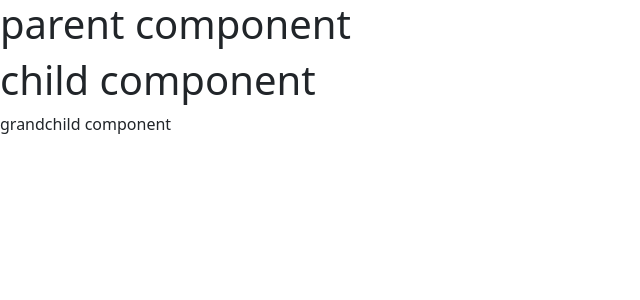
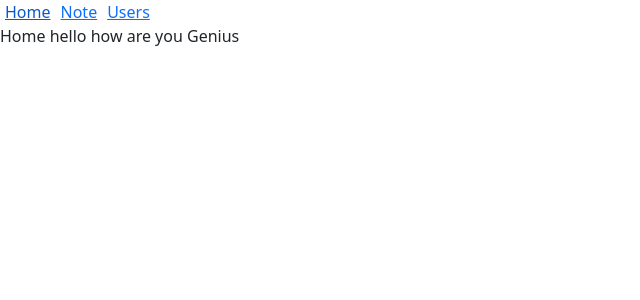
Before and after one commit to Manojkumarfsd/React-Testforbranch, a React (Vite) app: page / in a window 1280 px wide. Shown: the top 300 px of the page, without its empty margins (0-640 px from the left). Built offline with nearby package versions, Linux system fonts and the light colour scheme.

Commit message:
Home,About,user Traditional method

```diff
--- a/src/App.css
+++ b/src/App.css
@@ -4,6 +4,7 @@
     color: aqua;
 
 }
-.red{
+.paragraph{
     color:red;
+    background-color: bisque;
 }
--- a/src/App.jsx
+++ b/src/App.jsx
@@ -1,38 +1,44 @@
-import React from 'react'
+import React, { useState } from 'react'
+import Home from './components/Home'
+import Note from './components/Note'
+import Users from'./components/Users'
+
+function App() {
+    const[page,setpage]=useState('home')
+    let toPage= (page)=>(event)=>{
+        event.preventDefault();
+        setpage(page);
+    };
+
+    const style={padding:5}
+
+    const content =()=>{
+    if(page==='home'){
+        return<Home/>
+    } else if
+       (page==='note') {
+        return <Note/>
+       } else {
+        page ==='users'
+        return <Users/>
+       }
+    };
 
 
-function Grandchild({parentdata}) {
+  return (
 
-  console.log(`grand child:${parentdata}`)
-  return (
+
     <div>
-      grandchild component
+        <a href=''onClick={toPage('home')} style={style}>Home</a>
+        <a href=''onClick={toPage('note')} style={style} >Note</a>
+        <a href=''onClick={toPage('users')}style={style}>Users</a>
+        <div>
+
+        </div>
+        {content()}
     </div>
   )
 }
 
-function Childcomponent({parentdata}){
-  console.log(`child data: ${parentdata}`)
 
-  return(
-    <div>
-          <h1>child component</h1>
-          <Grandchild  parentdata={parentdata}/>
-
-    </div>
-  )
-
-}
-
-function App() {
-  const parentdata="data from the parent"
-  console.log(parentdata)
-  return (
-    <div>
-      <h1>parent component</h1>
-      <Childcomponent parentdata={parentdata}/>
-    </div>
-  )
-}
-
-export default App
+export default App;
--- /dev/null
+++ b/src/components/Home.jsx
@@ -0,0 +1,11 @@
+import React from 'react'
+
+function Home() {
+  return (
+    <div>Home
+        hello how are you Genius
+    </div>
+  )
+}
+
+export default Home
--- a/src/components/Note.jsx
+++ b/src/components/Note.jsx
@@ -1,10 +1,9 @@
-function Note({note}){
+import React from 'react'
+function Note(){
 
 
 return(
-   <li>
-    {note.content }{note.important && "      star "}
-   </li>
+   <div>Note components</div>
 )
 }
 export default Note;
--- /dev/null
+++ b/src/components/Users.jsx
@@ -0,0 +1,9 @@
+import React from 'react'
+
+function Users() {
+  return (
+    <div>Users</div>
+  )
+}
+
+export default Users;
--- a/src/main.jsx
+++ b/src/main.jsx
@@ -2,7 +2,9 @@ import React from 'react'
 import ReactDOM from 'react-dom/client'
 import App from './App.jsx'
 
-const tes =[
+
+
+const notes =[
     {
         id:1,
         content:"working with array",
@@ -22,4 +24,4 @@ const tes =[
 
 
 
-ReactDOM.createRoot(document.getElementById('root')).render(<App/>);
+ReactDOM.createRoot(document.getElementById('root')).render(<App notes={notes}/>);
```
